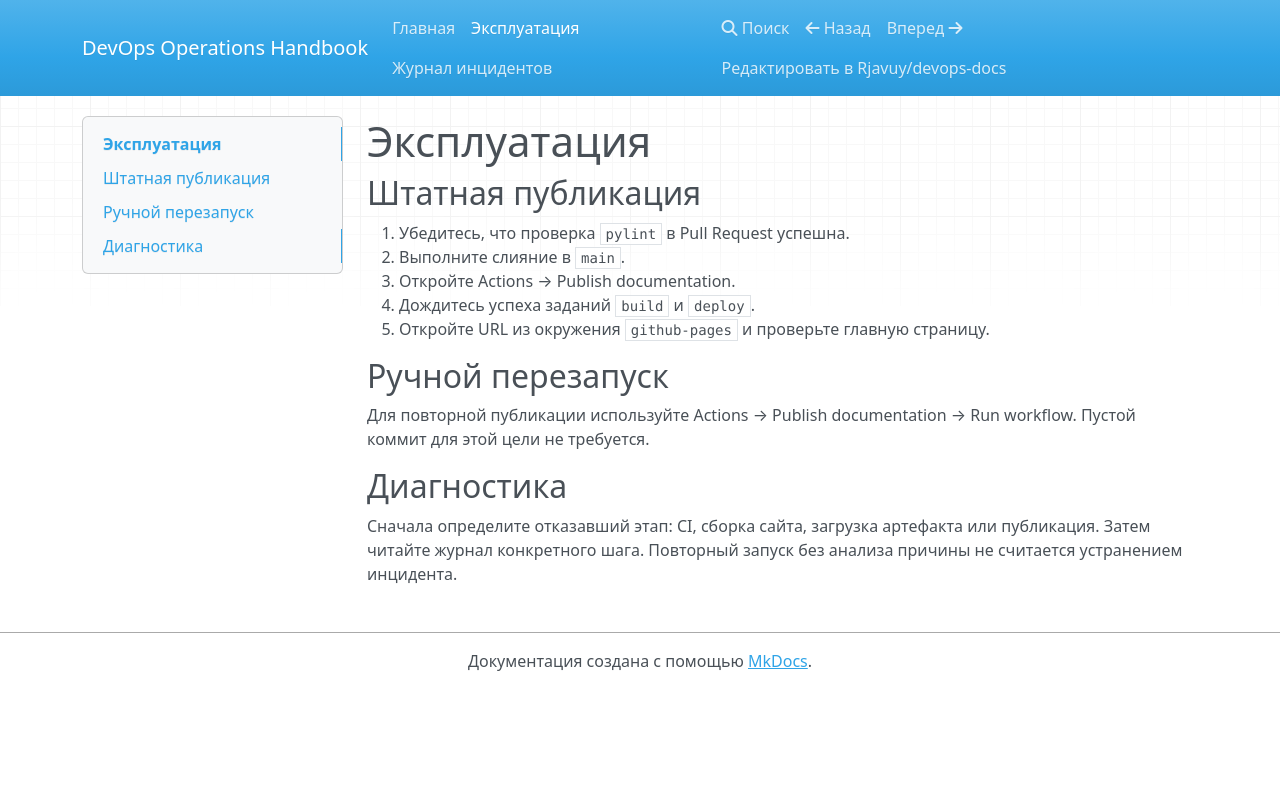
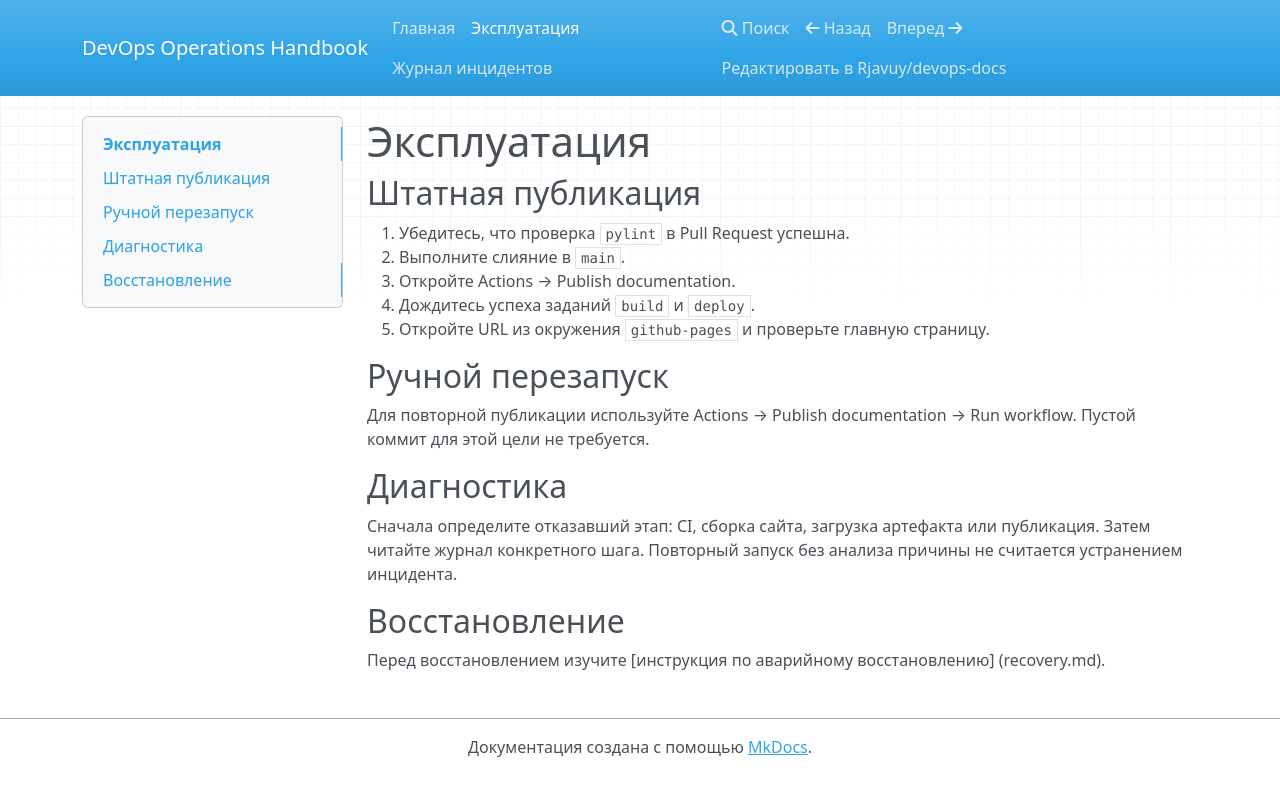
Before and after one commit to Rjavuy/devops-docs, an MkDocs documentation site: the page built from docs/runbook.md, in a window 1280 px wide. Shown: the top 796 px of the page. Built offline with MkDocs 1.6.1, drawn with Linux system fonts in a browser that asks for light colours; nearby versions of some CDN libraries.

Commit message:
docs: add recovery runbook link

```diff
--- a/docs/runbook.md
+++ b/docs/runbook.md
@@ -17,3 +17,7 @@
 
 Сначала определите отказавший этап: CI, сборка сайта, загрузка артефакта или публикация.
 Затем читайте журнал конкретного шага. Повторный запуск без анализа причины не считается устранением инцидента.
+
+## Восстановление
+Перед восстановлением изучите [инструкция по аварийному восстановлению]
+(recovery.md).
```
Also changed, not shown: docs/index.md (+1 -1 lines).
